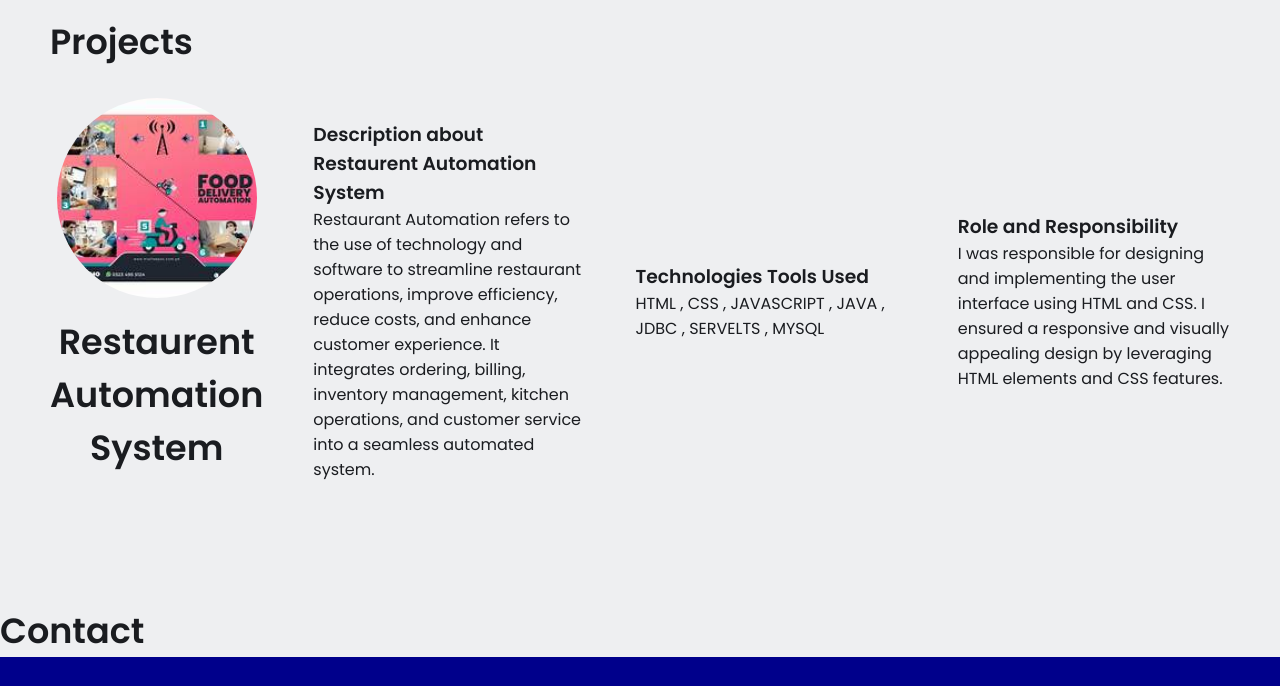
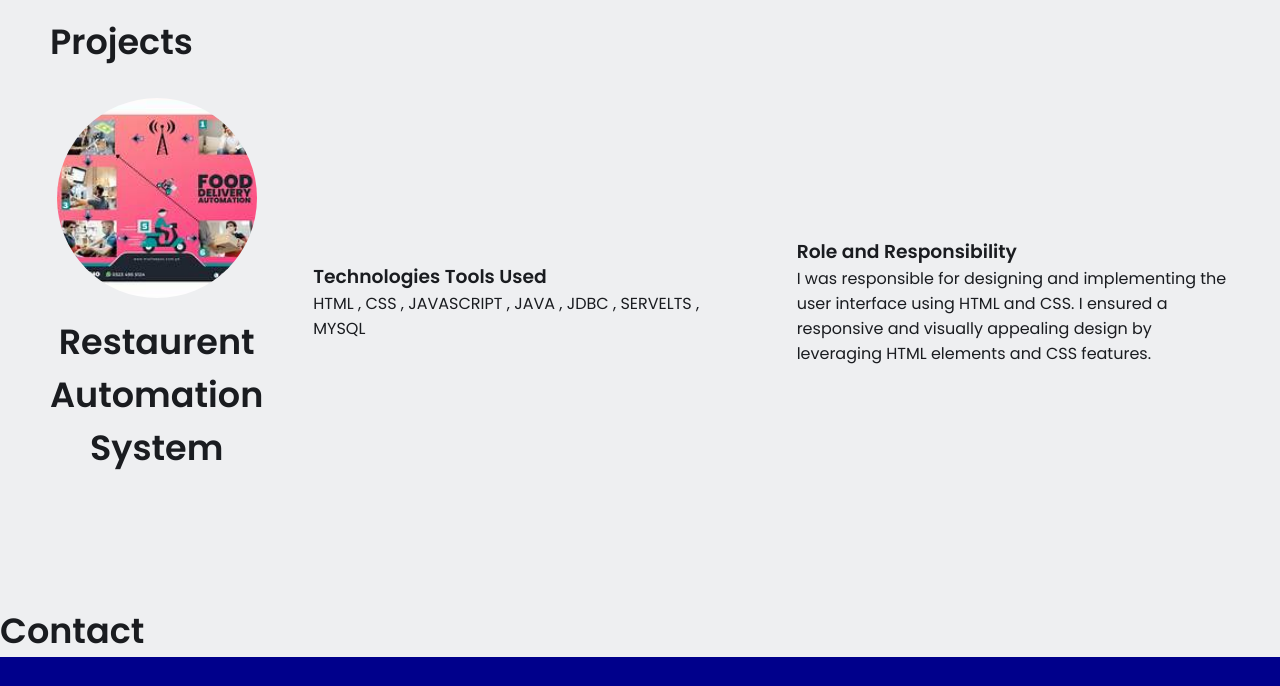
Before and after one commit to BollapuVarnika/Portfolio, a plain HTML site: page index.html in a window 1280 px wide. Shown: the part 920-1606 px from the top of the page. Drawn offline with nearby package versions, Linux system fonts and the light colour scheme.

Commit message:
Update index.html

```diff
--- a/index.html
+++ b/index.html
@@ -119,12 +119,6 @@
           <img src="images\restaurent.jpeg">
           <h2>Restaurent Automation System</h2>
         </div>
-
-        <div class="text">
-          <h3>Description about Restaurent Automation System</h3>
-          Restaurant Automation refers to the use of technology and software to streamline restaurant operations, improve efficiency, reduce costs, and enhance customer experience. It integrates ordering,
-billing, inventory management, kitchen operations, and customer service into a seamless automated system.
-        </div>
         <div class="text">
           <h3>Technologies Tools Used</h3>
           HTML , CSS , JAVASCRIPT , JAVA , JDBC , SERVELTS , MYSQL
```
